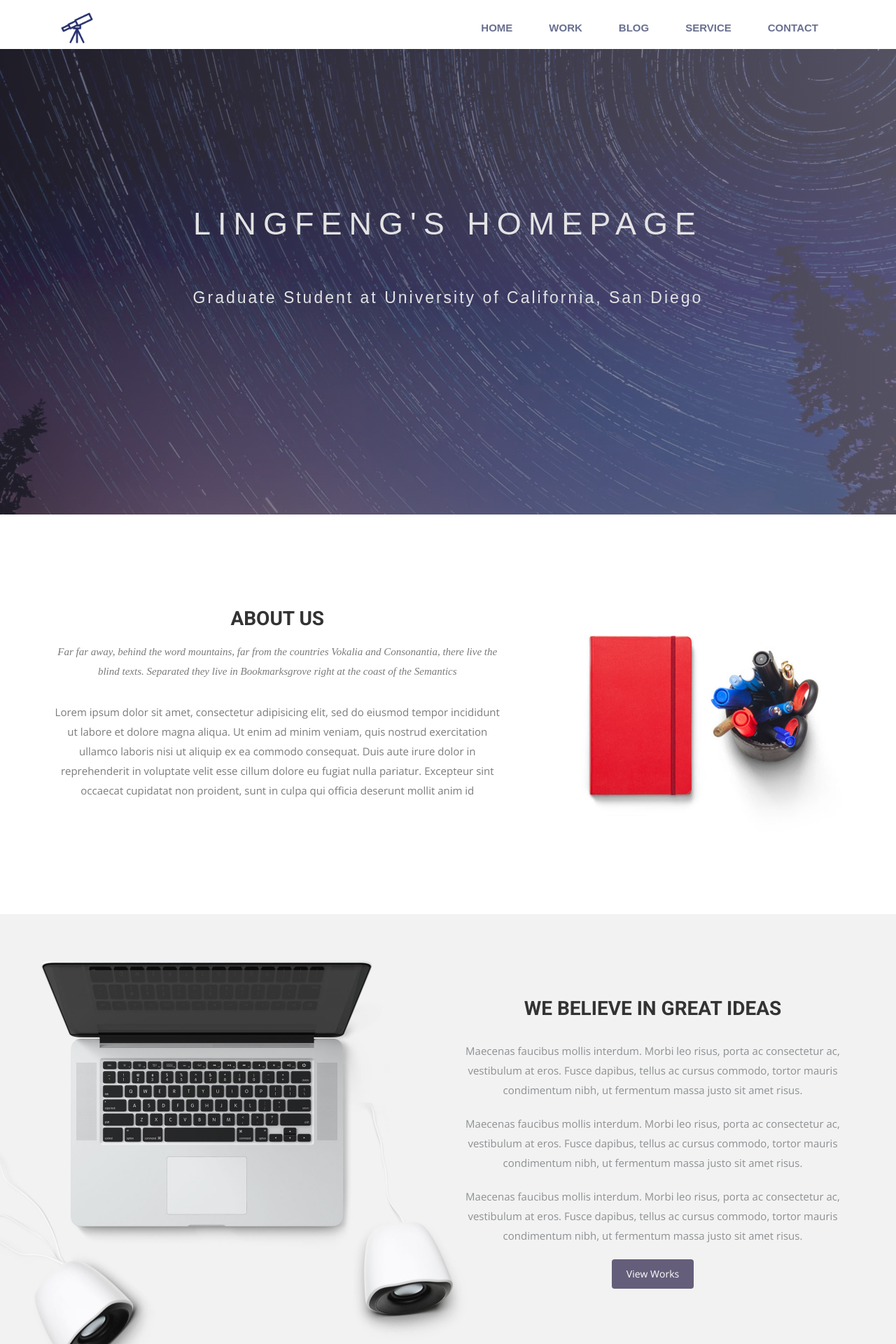
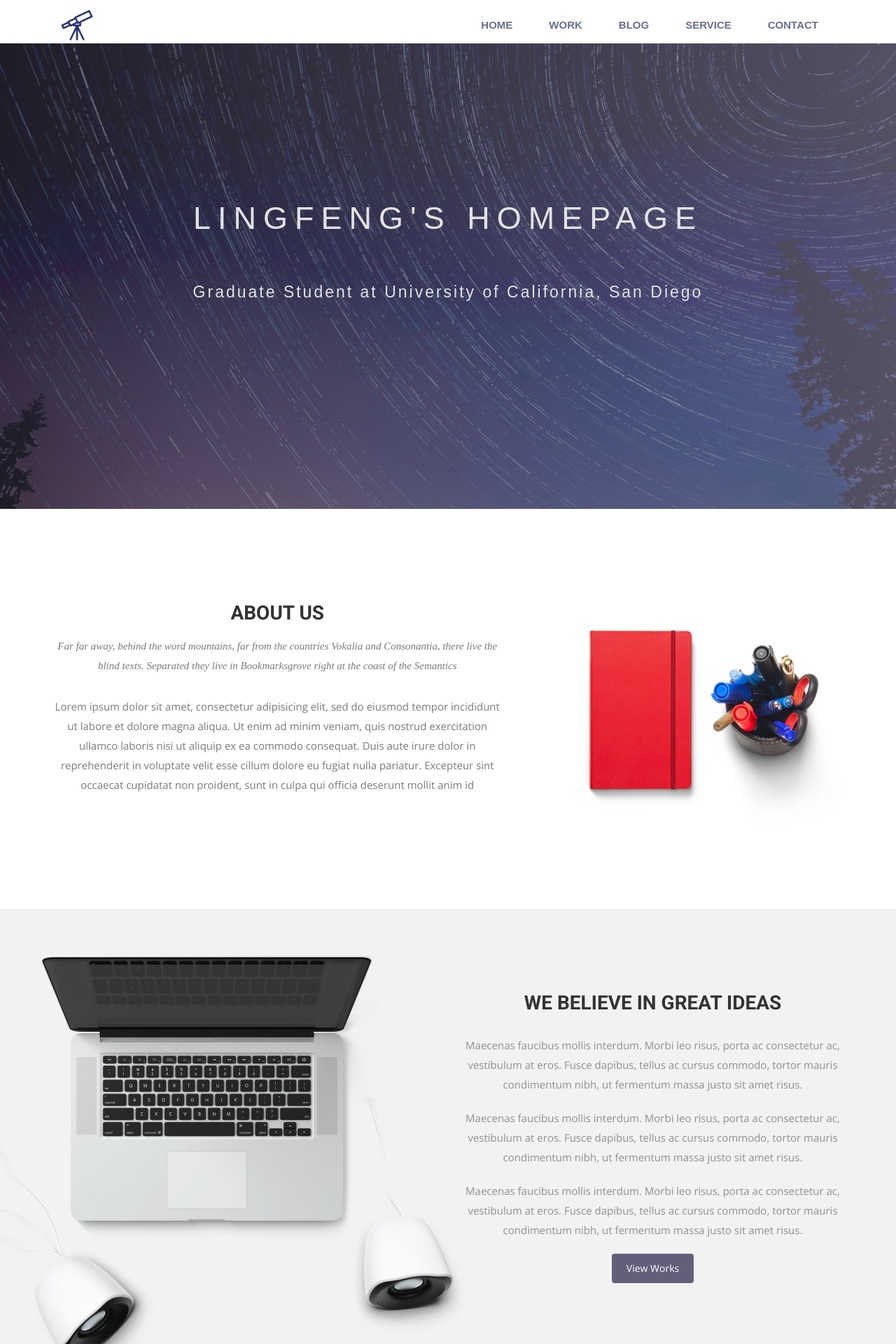
Before and after one commit to wei-lingfeng/lingfeng-wei.github.io, a Jekyll site: the page built from index.html, in a window 1280 px wide. Shown: the top 1920 px of the page at 70% size. Built offline with Jekyll 4.4.1, drawn with Linux system fonts in a browser that asks for light colours; nearby versions of some CDN libraries; some web fonts are replaced.

Commit message:
Update airspace.css

```diff
--- a/css/airspace.css
+++ b/css/airspace.css
@@ -66,7 +66,7 @@ a:active {
 --*/
 header {
   background: #fff;
-  padding: 10px 0;
+  padding: 6px 0;
 }
 header .navbar {
   margin-bottom: 0px;
```
